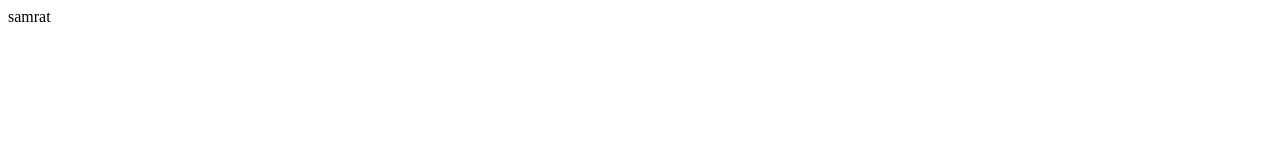
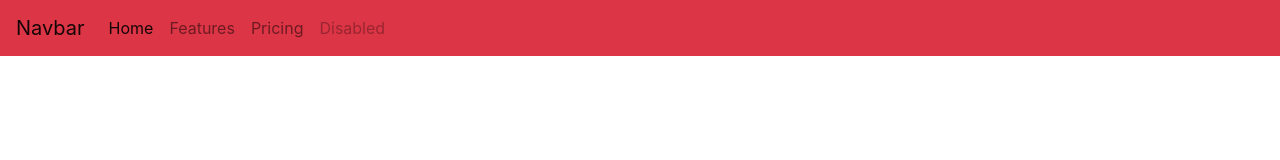
Before and after one commit to Samrat-Abdul-Jalil/Samrat-Abdul-Jalil.github.io, a plain HTML site: page index.html in a window 1280 px wide. Drawn offline with nearby package versions, Linux system fonts and the light colour scheme.

Commit message:
Add files via upload

```diff
--- a/index.html
+++ b/index.html
@@ -1,4 +1,42 @@
 <html>
-    samrat
+    <Title>Samrat Abdul Jalil</Title>
+
+<link rel="stylesheet" href="https://cdn.jsdelivr.net/npm/bootstrap@4.4.1/dist/css/bootstrap.min.css" integrity="sha384-Vkoo8x4CGsO3+Hhxv8T/Q5PaXtkKtu6ug5TOeNV6gBiFeWPGFN9MuhOf23Q9Ifjh" crossorigin="anonymous">
+<script src="https://code.jquery.com/jquery-3.4.1.slim.min.js" integrity="sha384-J6qa4849blE2+poT4WnyKhv5vZF5SrPo0iEjwBvKU7imGFAV0wwj1yYfoRSJoZ+n" crossorigin="anonymous"></script>
+<script src="https://cdn.jsdelivr.net/npm/popper.js@1.16.0/dist/umd/popper.min.js" integrity="sha384-Q6E9RHvbIyZFJoft+2mJbHaEWldlvI9IOYy5n3zV9zzTtmI3UksdQRVvoxMfooAo" crossorigin="anonymous"></script>
+<script src="https://cdn.jsdelivr.net/npm/bootstrap@4.4.1/dist/js/bootstrap.min.js" integrity="sha384-wfSDF2E50Y2D1uUdj0O3uMBJnjuUD4Ih7YwaYd1iqfktj0Uod8GCExl3Og8ifwB6" crossorigin="anonymous"></script>
+
+<body>
+
+
+<nav class="navbar navbar-expand-lg navbar-light bg-danger">
+  <a class="navbar-brand" href="#">Navbar</a>
+  <button class="navbar-toggler" type="button" data-toggle="collapse" data-target="#navbarNav" aria-controls="navbarNav" aria-expanded="false" aria-label="Toggle navigation">
+    <span class="navbar-toggler-icon"></span>
+  </button>
+  <div class="collapse navbar-collapse" id="navbarNav">
+    <ul class="navbar-nav">
+      <li class="nav-item active">
+        <a class="nav-link" href="#">Home <span class="sr-only">(current)</span></a>
+      </li>
+      <li class="nav-item">
+        <a class="nav-link" href="#">Features</a>
+      </li>
+      <li class="nav-item">
+        <a class="nav-link" href="#">Pricing</a>
+      </li>
+      <li class="nav-item">
+        <a class="nav-link disabled" href="#">Disabled</a>
+      </li>
+    </ul>
+  </div>
+</nav>
+
+
+
+</body>
+
+
+
 
 </html>
```
